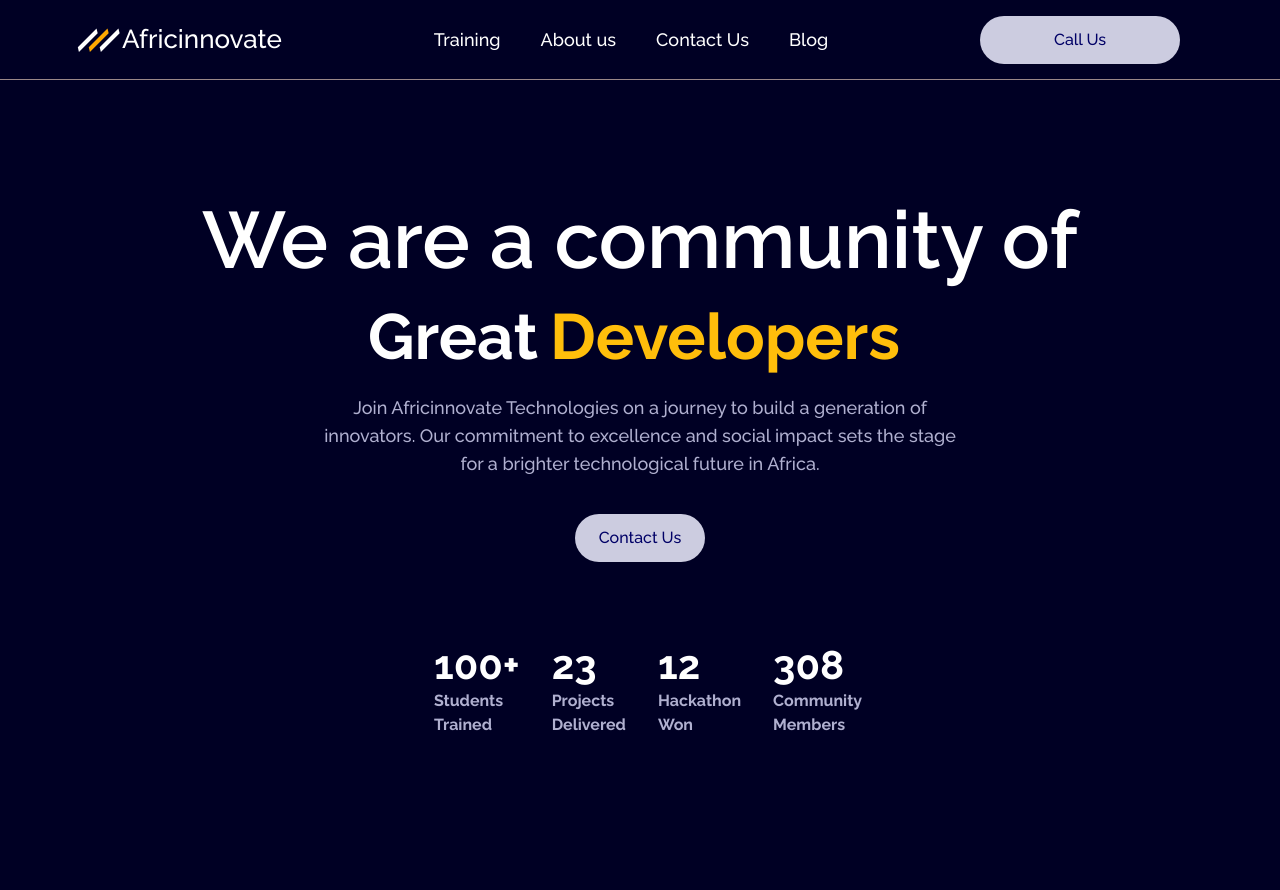
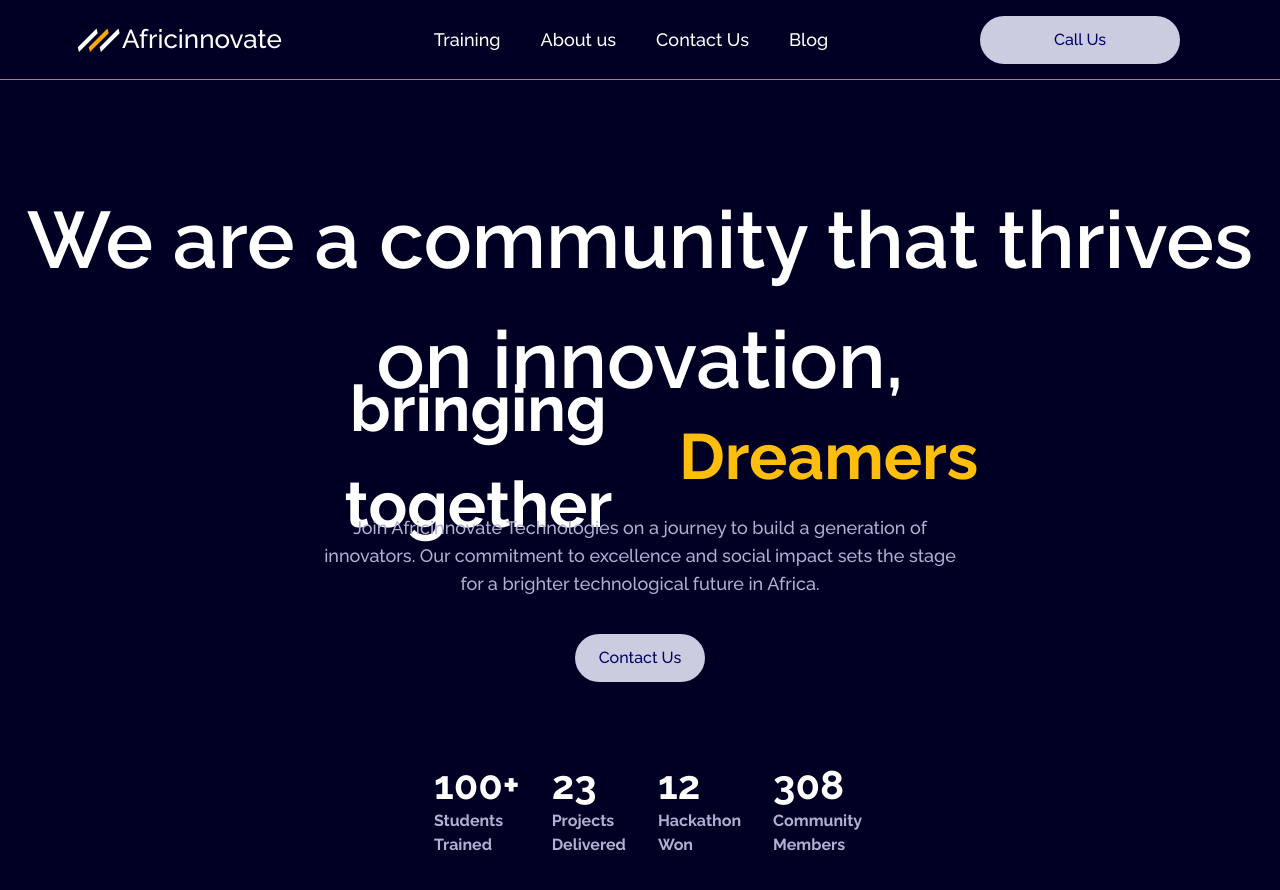
Before and after one commit to africinnovate/africinnovate-website, a Next.js app: page / in a window 1280 px wide. Shown: the top 890 px of the page. Built offline with nearby package versions, Linux system fonts and the light colour scheme.

Commit message:
Refactor hero text

```diff
--- a/components/ui/Hero.tsx
+++ b/components/ui/Hero.tsx
@@ -1,22 +1,22 @@
-'use client'
 
 import { useState, useEffect } from 'react'
+import { HERO_TEXTS } from '@/lib/utils'
 
 const Hero = () => {
-  const texts = ['Developers', 'Designers', 'Dreamers', 'Doers']
-  const [currentTextIndex, setCurrentTextIndex] = useState(0)
+
+  const [currentTextIndex, setCurrentTextIndex] = useState<number>(0)
 
   useEffect(() => {
     const intervalId = setInterval(() => {
-      setCurrentTextIndex((prevIndex) => (prevIndex + 1) % texts.length)
+      setCurrentTextIndex((prevIndex) => (prevIndex + 1) % HERO_TEXTS.length)
     }, 1500)
 
     return () => {
       clearInterval(intervalId)
     }
-  }, [texts.length])
+  }, [HERO_TEXTS.length])
 
-  const currentText = texts[currentTextIndex]
+  const currentText = HERO_TEXTS[currentTextIndex]
 
   return (
     <div className="mt-[100px] max-md:mt-[70px]">
@@ -27,11 +27,11 @@ const Hero = () => {
             data-aos="fade-up"
           >
             <div className="w-full text-center text-white text-[80px] font-semibold font-sans  max-md:text-[2rem] max-md:leading-normal">
-              We are a community of{' '}
+             We are a community that thrives on innovation,
             </div>
             <div className="flex-shrink-0 w-[701px] h-[4.625rem] flex text-center items-center justify-center text-[4rem] max-md:text-[32px]">
               <div className="inline-flex items-start    text-white text-center  font-bold  font-sans    ">
-                Great
+                bringing together
               </div>
               <div className="inline-flex flex-col items-start gap-2.5 py-0 ">
                 <div className="text-[#ffbe0b] text-center font-sans  font-bold px-3   ">
--- /dev/null
+++ b/lib/utils/constants.ts
@@ -0,0 +1,8 @@
+export const HERO_TEXTS = [
+  'Developers',
+  'Designers',
+  'DevOps Engrs.',
+  'Data Analysts',
+  'Dreamers',
+  'Doers'
+]
--- /dev/null
+++ b/lib/utils/index.ts
@@ -0,0 +1 @@
+export * from './constants'
```
